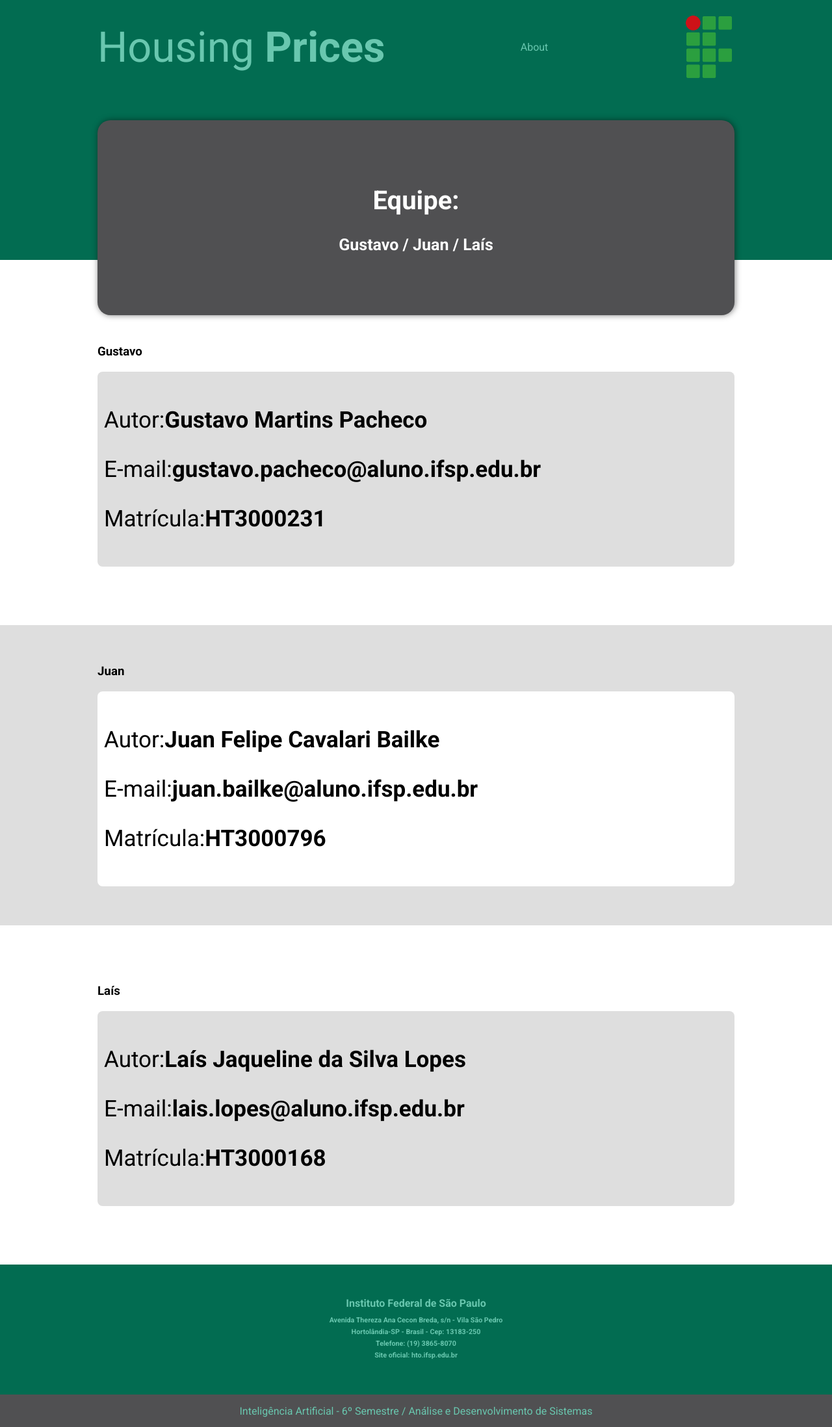
After one commit to laislopes/Trabalho_IA_Housing_Prices, a Flask app: page /v1/about in a window 1280 px wide. The commit adds this page. Shown: the whole page at 65% size. Run offline with Flask 2, Linux system fonts and the light colour scheme; parts of the project's set-up code (start-up, migrations or seed data) failed here and were passed over.

Commit message:
Front-end done

```diff
--- a/src/main.py
+++ b/src/main.py
@@ -1,25 +1,36 @@
 from flask import Flask, request, jsonify, render_template
 from sklearn.linear_model import LinearRegression
 import pickle
+import locale
+
 
 lr_model = pickle.load(open('../model/model.sav', 'rb'))
-columns = ['MSZoning', 'LotArea', 'Street', 'Utilities', 'OverallCond', 'YearBuilt', 'FullBath', 'BedroomAbvGr', 'KitchenAbvGr', 'GarageCars']
+columns = ['LotArea', 'Street', 'Utilities', 'BedroomAbvGr']
 
 app = Flask('housing_prices')
+
 
 @app.route('/v1')
 def healthCheck():
     return "Housing Prices API V1.0.0."
 
+
 @app.route('/v1/home')
 def home():
     return render_template('index.html')
+
 
 @app.route('/v1/quotation', methods=['POST'])
 def quotation():
     data_input = [int(request.form[col]) for col in columns]
     print(data_input)
     price = lr_model.predict([data_input])[0]
+    locale.setlocale(locale.LC_ALL, 'en_US')
+    price = locale.currency(price, grouping=True)
     return render_template('price.html', price=price)
 
+@app.route('/v1/about')
+def about():
+    return render_template('about.html')
+
 app.run(debug=True)
--- /dev/null
+++ b/src/static/styles.css
@@ -0,0 +1,394 @@
+/* font importing */
+@import url("https://fonts.googleapis.com/css2?family=Roboto:wght@400;700&display=swap");
+
+* {
+    box-sizing: border-box;
+    font-family: Roboto, sans-serif;
+    margin: 0px;
+    padding: 0px;
+    outline: none;
+}
+
+:root {
+    --fundo: #026C51;
+    --letras:  #69C7AF;
+    --cinza:  #505052;
+    --claro:  #DEDEDE;
+    --escuro: #03241C;
+}
+html, body {
+    width: 100%;
+    overflow-x: hidden;
+}
+
+header {
+    width: 100%;
+    height: 400px;
+    background: var(--fundo);
+}
+
+.content {
+    max-width: 1000px;
+    min-width: 300px;
+    display: flex;
+    flex-direction: column;
+    margin: 0px auto;
+    padding: 10px;
+}
+
+.brand {
+    font-size: 65px;
+    color: var(--letras);
+    cursor: pointer;
+}
+
+nav {
+    width: 100%;
+    height: 125px;
+    display: flex;
+    flex-direction: row;
+    align-items: center;
+    justify-content: space-between;
+}
+
+nav p a{
+    text-decoration: none;
+    color: var(--letras);
+}
+
+nav p a:hover {
+    color: var(--escuro);
+}
+
+nav ul {
+    display: flex;
+    flex-direction: row;
+}
+
+nav ul li {
+    cursor: pointer;
+    list-style: none;
+    padding: 10px;
+}
+
+nav ul li a {
+    color: var(--letras);
+    text-decoration: none;
+}
+
+nav ul li a:hover {
+    color: var(--escuro);
+}
+
+img {
+    width: 8%;
+}
+
+.content .header-block {
+    max-width: 1000px;
+    background: var(--cinza);
+    min-width: 300px;
+    height: 300px;
+    box-shadow: rgba(0, 0, 0, 0.5) 1px 0px 10px 0px;
+    position: relative;
+    z-index: 10;
+    justify-content: space-between;
+    border-radius: 20px;
+    padding: 10px;
+    margin-top: 50px;
+}
+
+.header-block .text {
+    max-width: 960px;
+    min-width: 294px;
+}
+
+.header-block nav {
+    justify-content: space-evenly;
+}
+
+.text h2 {
+    font-size: 40px;
+    color: white;
+    text-align: center;
+    margin: 90px 0px 0px;
+}
+
+.text h3 {
+    font-size: 25px;
+    color: white;
+    text-align: center;
+    margin: 30px 0px 0px;
+}
+
+input {
+    font-size: 30px;
+    width: 100%;
+    text-align: left;
+}
+
+button {
+    cursor: pointer;
+    background: var(--fundo);
+    border: 1px solid var(--letras);
+    color: var(--letras);
+    font-weight: bold;
+    font-size: 25px;
+    padding: 8px 40px;
+    border-radius: 4px;
+    margin-top: 30px;
+    justify-content: space-evenly;
+}
+
+button:hover {
+	transition: background, color 0.6s;
+	border-color: var(--escuro);
+    color: var(--escuro);
+}
+
+form {
+    width: 980px;
+    min-width: 200px;
+    position: relative;
+    z-index: 10;
+    font-size: 30px;
+    justify-content: space-between;
+    padding: 10px;
+}
+
+
+form div .form-control {
+    width: 100%;
+    height: 40px;
+    margin: 0px 0px 30px 0px;
+    font-size: 20px;
+}
+
+div .form-control {
+    width: 980px;
+    height: 40px;
+    margin: 0px 0px 30px 0px;
+    font-size: 20px;
+}
+
+form .form-group {
+    width: 100%;
+    text-align: left;
+}
+
+div label {
+    padding-top: 15px;
+    font-size: 30px;
+}
+
+.formulario {
+    margin-top: 150px;
+    width: 100%;
+    height: 100%;
+    display: flex;
+    align-items: center;
+    justify-content: center;
+    padding: 50px 0px;
+}
+
+section .formulario-titulo {
+    padding-bottom: 20px;
+}
+
+section .formulario-info {
+    width: 980px;
+    height: 300px;
+    display: flex;
+    flex-direction: row;
+    align-items: center;
+    justify-content: start;
+    font-size: 35px;
+    background: white;
+    border-radius: 8px;
+    margin: 0px auto;
+}
+
+section .formulario-info ul li {
+    display: flex;
+    flex-direction: row;
+    cursor: pointer;
+    list-style: none;
+    padding: 10px;
+    margin: 15px 0px;
+}
+
+.value {
+    margin-top: 150px;
+    width: 100%;
+    height: 100%;
+    background: white;
+    display: flex;
+    align-items: center;
+    justify-content: center;
+    padding: 50px 0px;
+}
+
+.price {
+    width: 980px;
+    height: 300px;
+    display: flex;
+    flex-direction: row;
+    align-items: center;
+    justify-content: center;
+    font-size: 35px;
+    background: var(--claro);
+    border-radius: 8px;
+    margin: 0px auto;
+}
+
+div div div .form-group {
+    width: 100%;
+    text-align: left;
+}
+
+textarea {
+    resize: none;
+ }
+
+ section .gustavo-titulo {
+    margin-top: 120px;
+    padding-bottom: 20px;
+}
+
+section .gustavo-info {
+    width: 980px;
+    height: 300px;
+    background: var(--claro);
+    display: flex;
+    flex-direction: row;
+    align-items: center;
+    justify-content: start;
+    font-size: 35px;
+    border-radius: 8px;
+    margin: 0px auto;
+}
+
+section .gustavo-info ul li {
+    display: flex;
+    flex-direction: row;
+    cursor: pointer;
+    list-style: none;
+    padding: 10px;
+    margin: 15px 0px;
+}
+
+.juan {
+    margin-top: 80px;
+    width: 100%;
+    height: 100%;
+    background: var(--claro);
+    display: flex;
+    align-items: center;
+    justify-content: center;
+    padding: 50px 0px;
+}
+
+section .juan-titulo {
+    padding-bottom: 20px;
+}
+
+section .juan-info {
+    width: 980px;
+    height: 300px;
+    display: flex;
+    flex-direction: row;
+    align-items: center;
+    justify-content: start;
+    font-size: 35px;
+    background: white;
+    border-radius: 8px;
+    margin: 0px auto;
+}
+
+section .juan-info ul li {
+    display: flex;
+    flex-direction: row;
+    cursor: pointer;
+    list-style: none;
+    padding: 10px;
+    margin: 15px 0px;
+}
+
+section .lais-titulo {
+    margin-top: 80px;
+    padding-bottom: 20px;
+}
+
+section .lais-info {
+    width: 980px;
+    height: 300px;
+    background: var(--claro);
+    display: flex;
+    flex-direction: row;
+    align-items: center;
+    justify-content: start;
+    font-size: 35px;
+    border-radius: 8px;
+    margin: 0px auto;
+    margin-bottom: 80px;
+}
+
+section .lais-info ul li {
+    display: flex;
+    flex-direction: row;
+    cursor: pointer;
+    list-style: none;
+    padding: 10px;
+    margin: 15px 0px;
+}
+
+footer {
+    width: 100%;
+    height: 250px;
+}
+
+footer .main {
+    width: 100%;
+    height: 200px;
+    background: var(--fundo);
+    padding: 20px 10px;
+}
+
+.footer-instituto {
+    max-width: 1000px;
+    min-width: 300px;
+    display: flex;
+    flex-direction: row;
+    justify-content: center;
+    margin-top: 20px;
+    color: var(--letras);
+    height: 100%;
+    min-height: 100px;
+}
+
+.footer-instituto {
+    margin-bottom: 8px;
+}
+
+.footer-instituto ul li {
+    text-align: center;
+    list-style: none;
+}
+
+.footer-instituto h4 {
+    margin-bottom: 10px;
+}
+
+.footer-instituto h6 {
+    margin-bottom: 5px;
+}
+
+footer .last {
+    width: 100%;
+    height: 50px;
+    color: var(--letras);
+    background: var(--cinza);
+    display: flex;
+    align-items: center;
+    justify-content: center;
+}
--- /dev/null
+++ b/src/templates/about.html
@@ -0,0 +1,88 @@
+<!DOCTYPE html>
+<html lang="en">
+
+<head>
+    <meta charset="UTF-8">
+    <meta name="viewport" content="width=device-width, initial-scale=1.0">
+    <link rel="stylesheet" href="../static/styles.css">
+    <title>Housing Prices</title>
+</head>
+
+<body>
+    <header>
+    	<div class="content">
+    	<nav>
+			<p class="brand"><a href="{{ url_for('home') }}">Housing<strong> Prices</strong></a></p>
+			<ul>
+            <li><a href="about.html">About</a></li>
+          </ul>
+            <img alt="logo" src="../static/logo1.png">
+          </nav>
+          <div class="header-block">
+          	<div class="text">
+                <h2>Equipe:</h2>
+                <h3>Gustavo / Juan / Laís</h3>
+          	</div>
+          </div>
+          </div>
+        </header>
+        <section class="gustavo" id="gustavo">
+			<div class="content">
+				<div class="gustavo-titulo">
+					<h3>Gustavo</h3>
+				</div>
+				<div class="gustavo-info">
+				<ul>
+					<li>Autor: <strong> Gustavo Martins Pacheco</strong></li>
+					<li>E-mail: <strong> gustavo.pacheco@aluno.ifsp.edu.br</strong></li>
+					<li>Matrícula: <strong> HT3000231</strong></li>
+				</ul>
+				</div>
+			</div>
+        </section>
+        <section class="juan" id="juan">
+			<div class="content">
+				<div class="juan-titulo">
+					<h3>Juan</h3>
+				</div>
+				<div class="juan-info">
+				<ul>
+					<li>Autor: <strong> Juan Felipe Cavalari Bailke</strong></li>
+					<li>E-mail: <strong> juan.bailke@aluno.ifsp.edu.br</strong></li>
+					<li>Matrícula: <strong> HT3000796</strong></li>
+				</ul>
+				</div>
+			</div>
+        </section>
+        <section class="lais" id="lais">
+			<div class="content">
+				<div class="lais-titulo">
+					<h3>Laís</h3>
+				</div>
+				<div class="lais-info">
+				<ul>
+					<li>Autor: <strong> Laís Jaqueline da Silva Lopes</strong></li>
+					<li>E-mail: <strong> lais.lopes@aluno.ifsp.edu.br</strong></li>
+					<li>Matrícula: <strong> HT3000168</strong></li>
+				</ul>
+				</div>
+			</div>
+		</section>
+<footer>
+    <div class="main">
+        <div class="content footer-instituto">
+        <ul>
+            <li><h4>Instituto Federal de São Paulo</h4></li>
+            <li><h6>Avenida Thereza Ana Cecon Breda, s/n - Vila São Pedro</h6></li>
+            <li><h6>Hortolândia-SP - Brasil - Cep: 13183-250</h6></li>
+            <li><h6>Telefone: (19) 3865-8070</h6></li>
+            <li><h6>Site oficial: hto.ifsp.edu.br</h6></li>
+        </ul>
+        </div>
+    </div>
+    <div class="last">Inteligência Artificial - 6º Semestre / Análise e Desenvolvimento de Sistemas</div>
+</footer>
+
+</body>
+
+</html>
```
Also changed, not shown: src/models/Quotation.py (deleted, +0 -12 lines), src/templates/index.html (+57 -52 lines), src/templates/price.html (+61 -7 lines), src/templates/template.html (deleted, +0 -25 lines), src/static/logo1.png (added), 1 other file.
